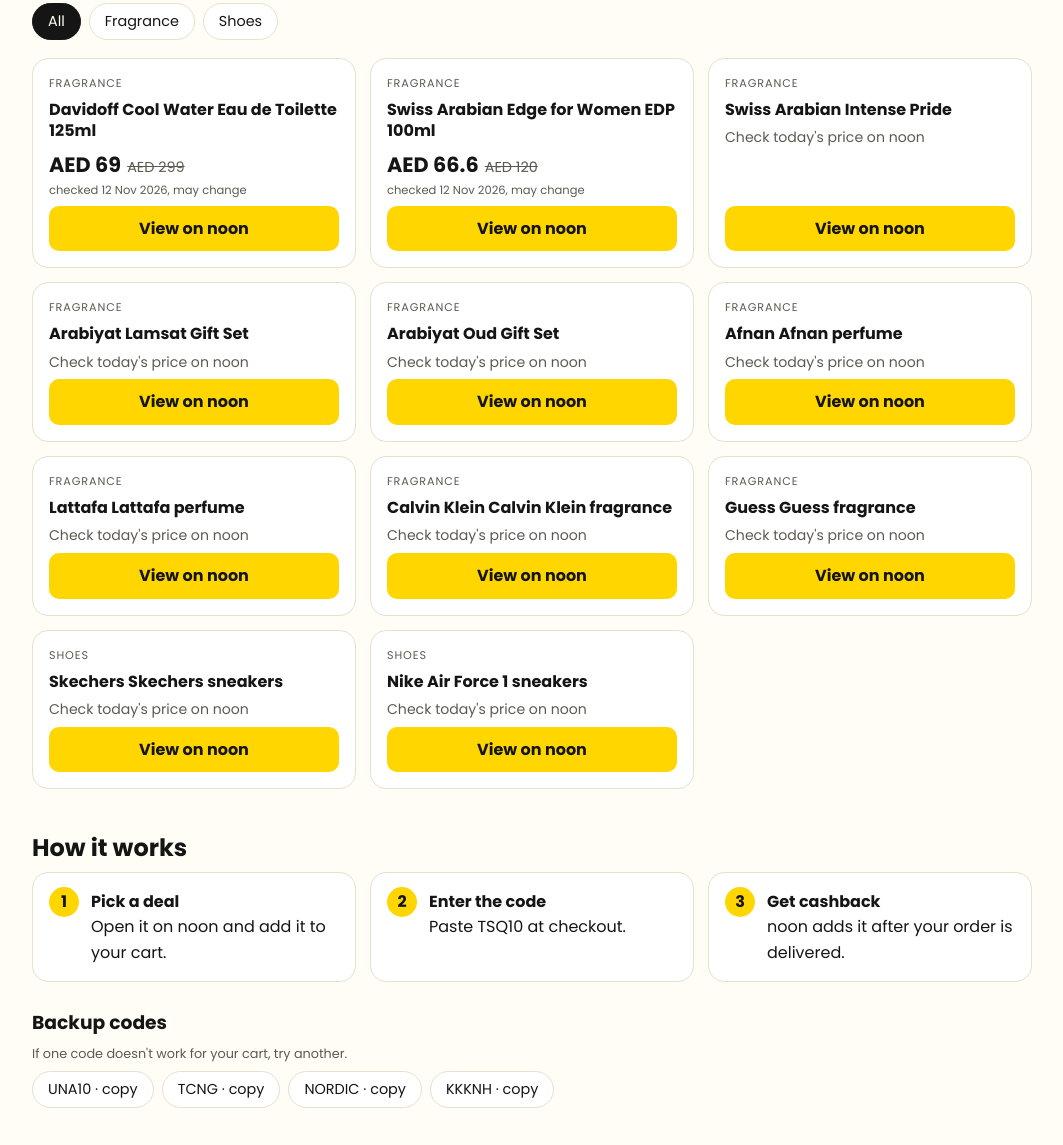
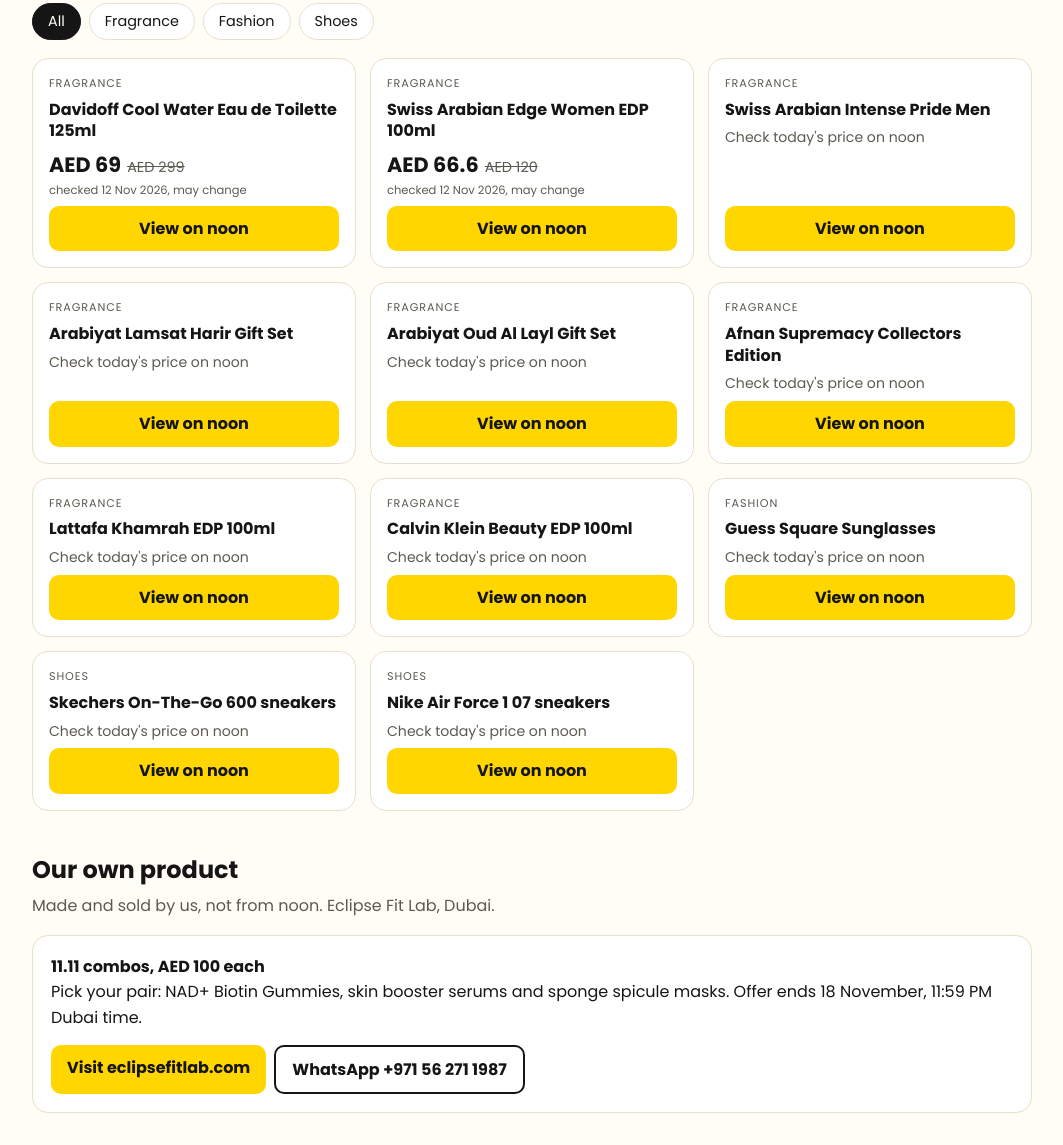
Before and after one commit to eclipsefitlab/cartcheckuae, a plain HTML site: page index.html in a window 1280 px wide. Shown: the part 620-1765 px from the top of the page, without its empty margins (108-1171 px from the left). Drawn offline with Linux system fonts and the light colour scheme.

Commit message:
Add files via upload

```diff
--- a/index.html
+++ b/index.html
@@ -20,6 +20,12 @@
   <div class="chips" id="chips" role="group" aria-label="Categories"></div>
   <ul class="grid" id="grid"></ul>
   <p class="empty" id="empty" hidden>Nothing found. Try another word, or follow @cart.check.uae on TikTok for new deals.</p>
+</section>
+<section id="own">
+  <h2 class="sec">Our own product</h2>
+  <p class="sub2">Made and sold by us, not from noon. Eclipse Fit Lab, Dubai.</p>
+  <div class="own"><div><b>11.11 combos, AED 100 each</b><br>Pick your pair: NAD+ Biotin Gummies, skin booster serums and sponge spicule masks. Offer ends 18 November, 11:59 PM Dubai time.</div>
+  <div class="row"><a class="go" href="https://eclipsefitlab.com" rel="noopener" target="_blank">Visit eclipsefitlab.com</a><a class="go alt" href="https://wa.me/971562711987" rel="noopener" target="_blank">WhatsApp +971 56 271 1987</a></div></div>
 </section>
 <section id="how">
   <h2 class="sec">How it works</h2>
--- a/products.js
+++ b/products.js
@@ -1,14 +1,14 @@
 const PRICE_DATE = "12 Nov 2026";
 const PRODUCTS = [
   { name: "Cool Water Eau de Toilette 125ml", brand: "Davidoff", category: "Fragrance", tags: "perfume men fresh edt", url: "https://s.noon.com/eIaRnUDrd7s", price: 69, was: 299 },
-  { name: "Edge for Women EDP 100ml", brand: "Swiss Arabian", category: "Fragrance", tags: "perfume women sweet floral edp", url: "https://s.noon.com/47v_og-fhGM", price: 66.6, was: 120 },
-  { name: "Intense Pride", brand: "Swiss Arabian", category: "Fragrance", tags: "perfume arabic", url: "https://s.noon.com/fkYM2jhgqwk" },
-  { name: "Lamsat Gift Set", brand: "Arabiyat", category: "Fragrance", tags: "perfume gift set body spray", url: "https://s.noon.com/IVLFDJsP_0w" },
-  { name: "Oud Gift Set", brand: "Arabiyat", category: "Fragrance", tags: "perfume oud gift set", url: "https://s.noon.com/iQmRz8D-pkA" },
-  { name: "Afnan perfume", brand: "Afnan", category: "Fragrance", tags: "perfume arabic", url: "https://s.noon.com/X9mPcRMQYqs" },
-  { name: "Lattafa perfume", brand: "Lattafa", category: "Fragrance", tags: "perfume arabic", url: "https://s.noon.com/yRSHb_sXZl4" },
-  { name: "Calvin Klein fragrance", brand: "Calvin Klein", category: "Fragrance", tags: "perfume designer", url: "https://s.noon.com/TEFFfLXxaCw" },
-  { name: "Guess fragrance", brand: "Guess", category: "Fragrance", tags: "perfume designer", url: "https://s.noon.com/9qkUD5td_YY" },
-  { name: "Skechers sneakers", brand: "Skechers", category: "Shoes", tags: "sneakers trainers comfort", url: "https://s.noon.com/lUtwgwl6S-o" },
-  { name: "Air Force 1 sneakers", brand: "Nike", category: "Shoes", tags: "sneakers trainers classic white", url: "https://s.noon.com/txw4ffd3gVE" }
+  { name: "Edge Women EDP 100ml", brand: "Swiss Arabian", category: "Fragrance", tags: "perfume women sweet floral edp", url: "https://s.noon.com/47v_og-fhGM", price: 66.6, was: 120 },
+  { name: "Intense Pride Men", brand: "Swiss Arabian", category: "Fragrance", tags: "perfume arabic", url: "https://s.noon.com/fkYM2jhgqwk" },
+  { name: "Lamsat Harir Gift Set", brand: "Arabiyat", category: "Fragrance", tags: "perfume gift set body spray", url: "https://s.noon.com/IVLFDJsP_0w" },
+  { name: "Oud Al Layl Gift Set", brand: "Arabiyat", category: "Fragrance", tags: "perfume oud gift set", url: "https://s.noon.com/iQmRz8D-pkA" },
+  { name: "Supremacy Collectors Edition", brand: "Afnan", category: "Fragrance", tags: "perfume arabic", url: "https://s.noon.com/X9mPcRMQYqs" },
+  { name: "Khamrah EDP 100ml", brand: "Lattafa", category: "Fragrance", tags: "perfume arabic", url: "https://s.noon.com/yRSHb_sXZl4" },
+  { name: "Beauty EDP 100ml", brand: "Calvin Klein", category: "Fragrance", tags: "perfume designer", url: "https://s.noon.com/TEFFfLXxaCw" },
+  { name: "Square Sunglasses", brand: "Guess", category: "Fashion", tags: "sunglasses eyewear accessories", url: "https://s.noon.com/9qkUD5td_YY" },
+  { name: "On-The-Go 600 sneakers", brand: "Skechers", category: "Shoes", tags: "sneakers trainers comfort", url: "https://s.noon.com/lUtwgwl6S-o" },
+  { name: "Air Force 1 07 sneakers", brand: "Nike", category: "Shoes", tags: "sneakers trainers classic white", url: "https://s.noon.com/txw4ffd3gVE" }
 ];
--- a/style.css
+++ b/style.css
@@ -53,3 +53,4 @@ details p{margin:8px 0 0;color:var(--muted)}
 footer{border-top:1px solid var(--line);margin-top:44px;padding:20px 0 40px;color:var(--muted);font-size:.82rem}
 footer p{margin:6px 0}
 footer ul{display:flex;flex-wrap:wrap;gap:6px 16px;list-style:none;padding:0;margin:0 0 8px}
+.own{background:var(--card);border:1px solid var(--line);border-radius:16px;padding:18px;display:grid;gap:14px}.own .go{padding:10px 16px;margin:0}.go.alt{background:transparent;border:2px solid var(--fg);color:var(--fg)}
```
